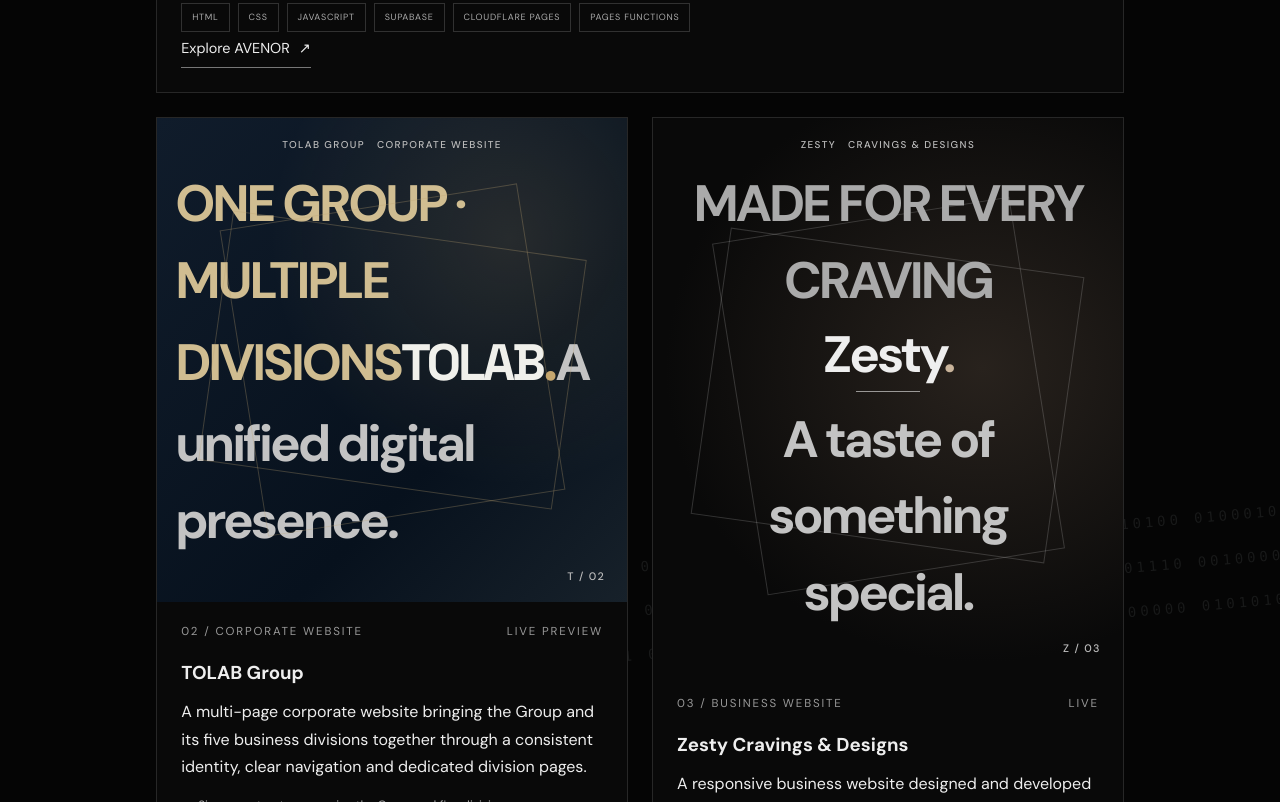
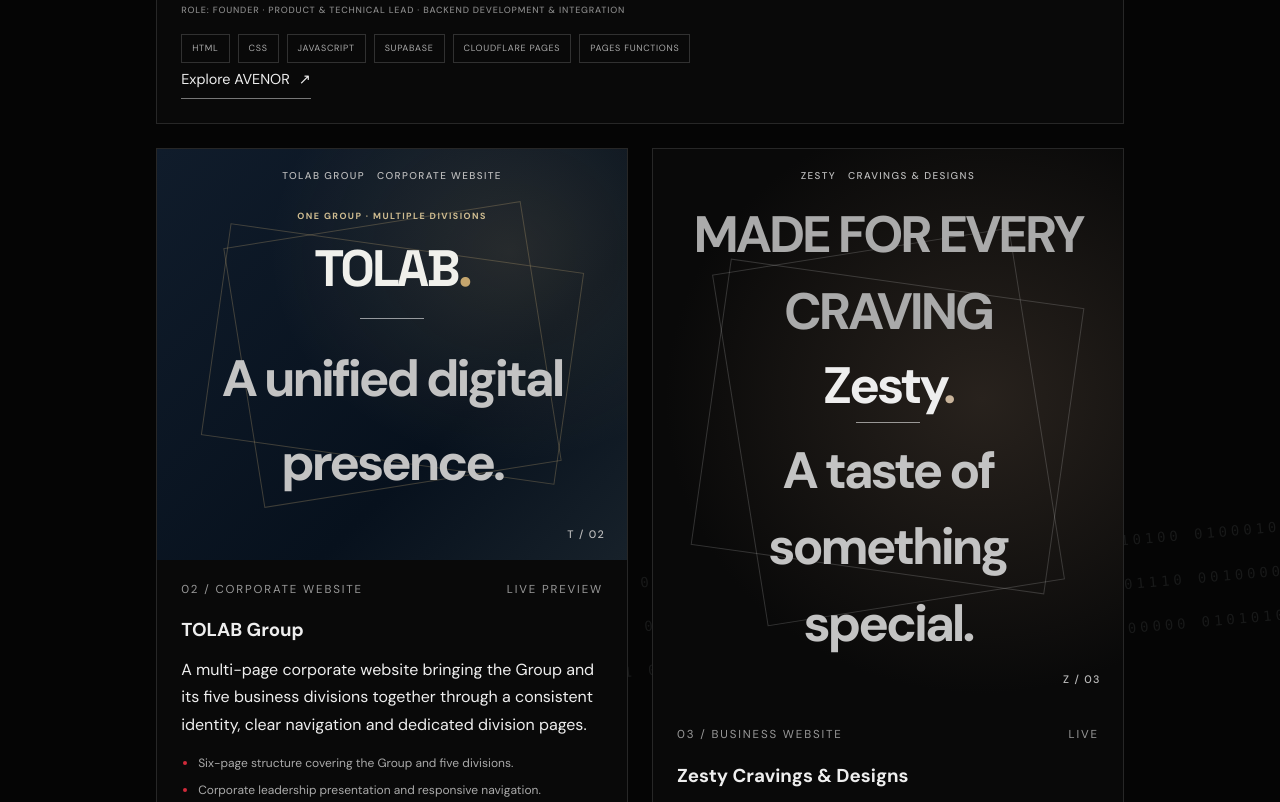
Before and after one commit to VolKira17/victor-portfolio, a plain HTML site: page index.html in a window 1280 px wide. Shown: the part 4432-5234 px from the top of the page. Drawn offline with Linux system fonts and the light colour scheme.

Commit message:
Refine TOLAB project preview spacing and heading

```diff
--- a/css/style.css
+++ b/css/style.css
@@ -1232,7 +1232,7 @@ img {
 .preview-topline, .preview-index { position: absolute; z-index: 1; top: 20px; left: 22px; right: 22px; display: flex; justify-content: space-between; color: #bcbcbc; font-size: .62rem; letter-spacing: .14em; }
 
 .preview-index { top: auto; bottom: 18px; left: auto; justify-content: end; }
-.zesty-preview-body, .telnet-preview-body { z-index: 1; display: flex; flex-direction: column; align-items: center; gap: 10px; text-align: center; }
+.zesty-preview-body, .telnet-preview-body, .tolab-preview-body, .avenor-preview-body { z-index: 1; display: flex; flex-direction: column; align-items: center; gap: 10px; text-align: center; }
 .preview-eyebrow {
     color: #aaa;
     font-size: .6rem;
@@ -2195,3 +2195,37 @@ button:focus-visible {
  .project-card--featured .project-preview { min-height: 230px; }
  .project-highlights { margin-left: 18px; margin-right: 18px; font-size: 11px; }
 }
+
+
+/* TOLAB preview spacing and wordmark scale refinement */
+.tolab-preview-body {
+    z-index: 1;
+    display: flex;
+    flex-direction: column;
+    align-items: center;
+    justify-content: center;
+    gap: 17px;
+    width: 100%;
+    padding: 12px 16px;
+    text-align: center;
+}
+.tolab-preview-body .preview-eyebrow {
+    max-width: 100%;
+    font-size: .56rem;
+    letter-spacing: .16em;
+    line-height: 1.6;
+}
+.tolab-preview-body .tolab-wordmark {
+    margin: 2px 0 5px;
+    font-size: clamp(2.25rem, 4vw, 3.35rem);
+    line-height: 1.05;
+    letter-spacing: -.055em;
+}
+.tolab-preview-body .preview-caption {
+    margin-top: 1px;
+    line-height: 1.65;
+}
+@media (max-width: 680px) {
+    .tolab-preview-body { gap: 15px; }
+    .tolab-preview-body .tolab-wordmark { font-size: clamp(2.1rem, 9vw, 2.8rem); }
+}
```
